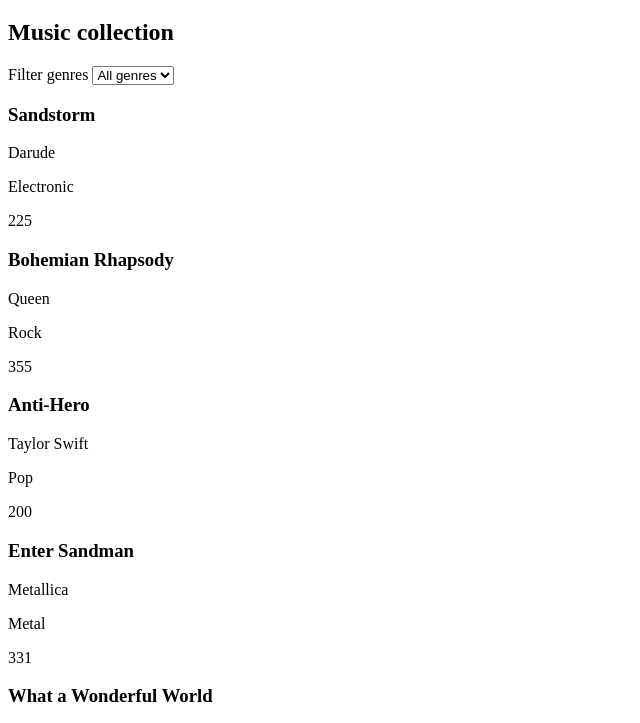
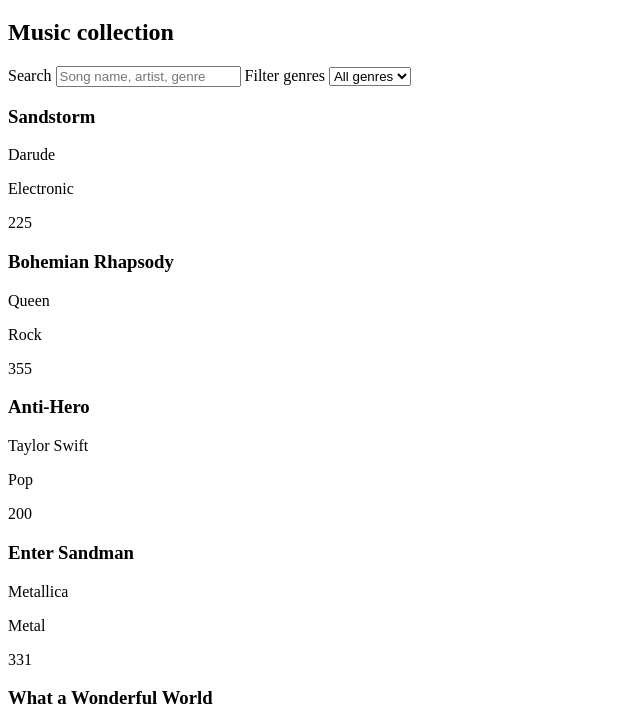
Before and after one commit to RJStorbaek/assignment_3, a plain HTML site: page index.html in a window 1280 px wide. Shown: the part 61-784 px from the top of the page, without its empty margins (0-640 px from the left). Drawn offline with Linux system fonts and the light colour scheme.

Commit message:
add song search

```diff
--- a/index.html
+++ b/index.html
@@ -11,6 +11,13 @@
     <main>
       <section>
         <h2>Music collection</h2>
+        <label for="search">Search</label>
+        <input
+          type="search"
+          id="search"
+          placeholder="Song name, artist, genre"
+        />
+
         <label for="genre-filter">Filter genres</label>
         <select id="genre-filter">
           <option value="All">All genres</option>
--- a/js/app.js
+++ b/js/app.js
@@ -56,3 +56,15 @@ function filterByGenre() {
 }
 
 genreFilter.addEventListener("change", filterByGenre);
+
+// add search function for song title
+const searchInput = document.getElementById("search");
+function searchSongs() {
+  const searchedSongs = songs.filter(function (song) {
+    return song.title.toLowerCase().includes(searchInput.value.toLowerCase());
+  });
+
+  console.log(searchedSongs);
+}
+
+searchInput.addEventListener("input", searchSongs);
```
